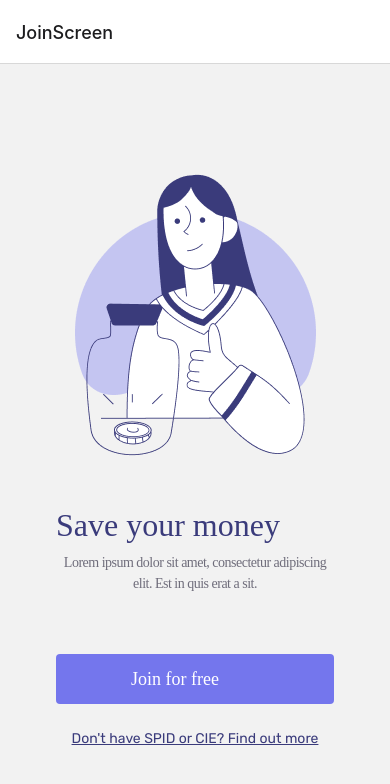
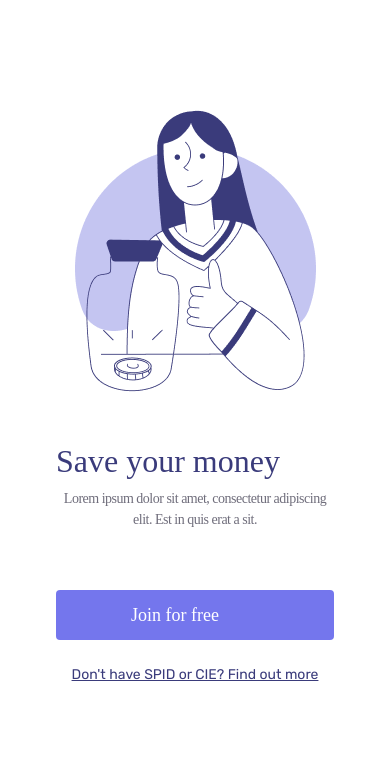
Before and after one commit to akoptiev-lohika-tix/LD_moneylia, a React Native app: screen /JoinScreen in a window 390 px wide. Shown: the top 784 px of the page. Built offline with nearby package versions, Linux system fonts and the light colour scheme; a web font is replaced by a local one.

Commit message:
stack nav fixed. Types added

```diff
--- a/App.tsx
+++ b/App.tsx
@@ -11,6 +11,7 @@ import JoinScreen from './src/screens/join-screen/join-screen';
 import SummaryScreen from './src/screens/summary-screen/summary-screen';
 import { store } from './src/redux/store';
 import { Provider } from 'react-redux';
+import { RootStackParamList } from './src/interfaces';
 
 function cacheImages(images: any[]): Promise<any>[] {
   return images.map((image) => {
@@ -59,13 +60,13 @@ export default function App() {
   if (!appIsReady) {
     return null;
   }
-  const Stack = createNativeStackNavigator();
+  const Stack = createNativeStackNavigator<RootStackParamList>();
   return (
     <Provider store={store}>
       <NavigationContainer>
         <Stack.Navigator initialRouteName="JoinScreen">
-          <Stack.Screen name="JoinScreen" component={JoinScreen} />
-          <Stack.Screen name="Summary" component={SummaryScreen} />
+          <Stack.Screen name="JoinScreen" component={JoinScreen} options={{ headerShown: false }} />
+          <Stack.Screen name="Summary" component={SummaryScreen} options={{ headerShown: false }} />
         </Stack.Navigator>
       </NavigationContainer>
     </Provider>
--- a/src/interfaces/index.ts
+++ b/src/interfaces/index.ts
@@ -1,2 +1,3 @@
 export * from './user-interface';
 export * from './contribution-interface';
+export * from './navigation-interfaces';
--- /dev/null
+++ b/src/interfaces/navigation-interfaces.ts
@@ -0,0 +1,4 @@
+export type RootStackParamList = {
+  JoinScreen: undefined;
+  Summary: undefined;
+}
--- a/src/screens/join-screen/join-screen.tsx
+++ b/src/screens/join-screen/join-screen.tsx
@@ -9,8 +9,11 @@ import {
   JOIN_SCREEN_LINK_TEXT,
   JOIN_SCREEN_TITLE,
 } from '../../variables';
+import { NativeStackNavigationProp } from '@react-navigation/native-stack';
+import { RootStackParamList } from '../../interfaces';
+
 type Props = {
-  navigation: any;
+  navigation: NativeStackNavigationProp<RootStackParamList, 'JoinScreen'>;
 };
 
 const JoinScreen: React.FC<Props> = ({ navigation }) => {
@@ -75,6 +78,8 @@ const styles = StyleSheet.create({
     alignItems: 'center',
     paddingTop: 84,
     paddingHorizontal: 20,
+    backgroundColor: colors.common.white,
+    height: '100%',
   },
   image: {
     marginBottom: 24,
```
